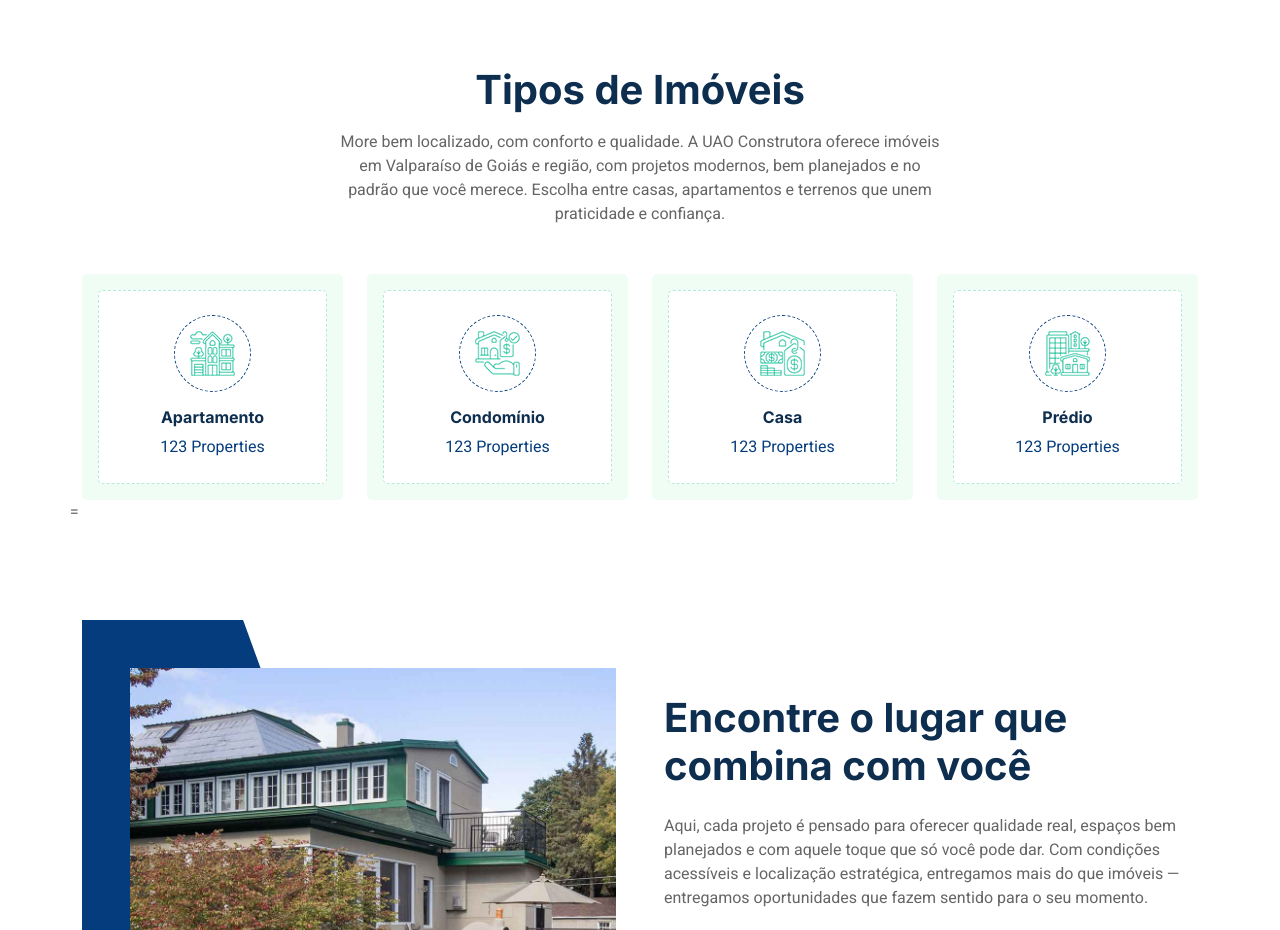
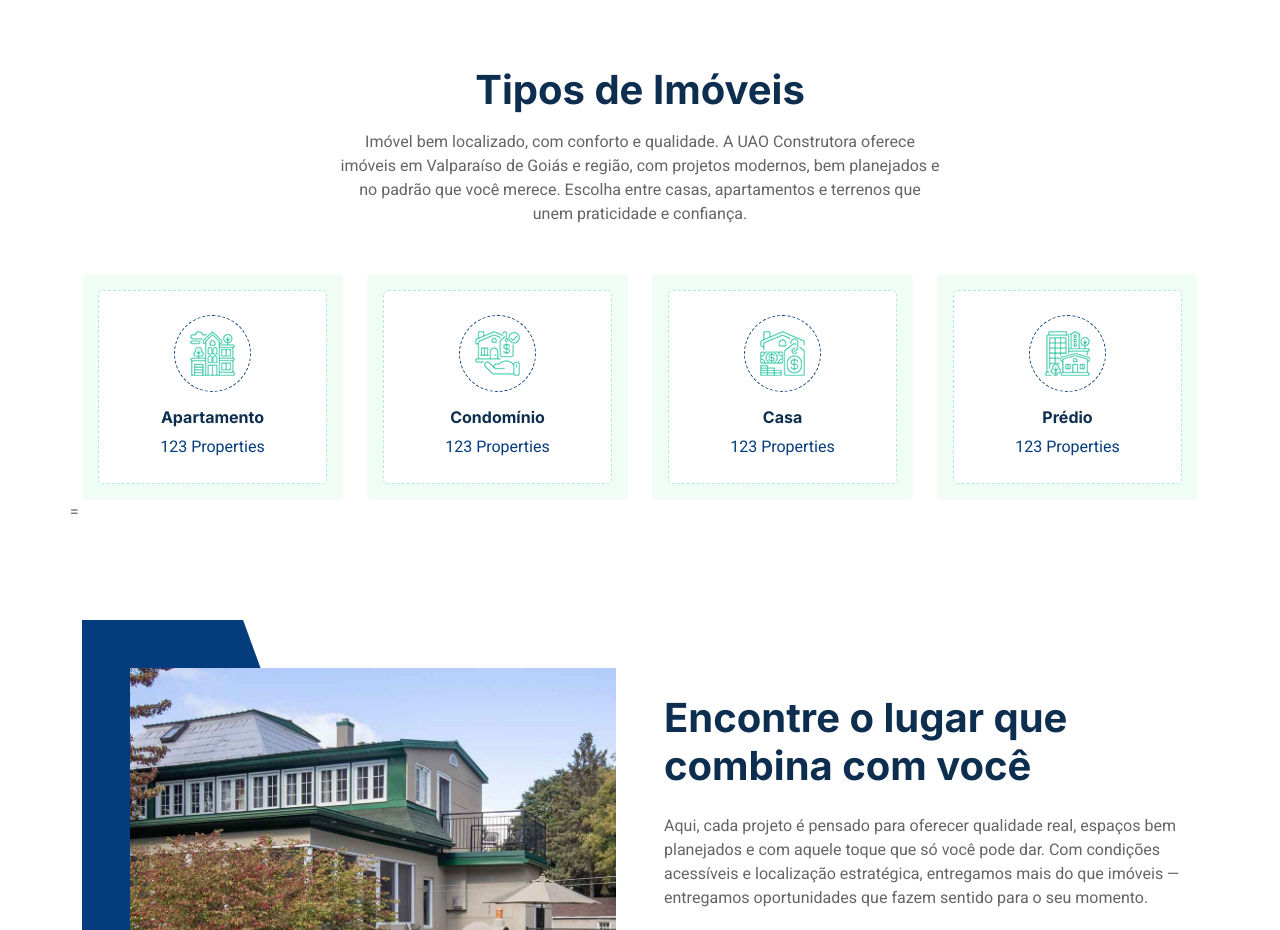
Before and after one commit to torjulio/teste_construtora, a plain HTML site: page index.html in a window 1280 px wide. Shown: the part 780-1710 px from the top of the page. Drawn offline with nearby package versions, Linux system fonts and the light colour scheme.

Commit message:
Update index.html

```diff
--- a/index.html
+++ b/index.html
@@ -108,7 +108,7 @@
             <div class="container">
                 <div class="text-center mx-auto mb-5 wow fadeInUp" data-wow-delay="0.1s" style="max-width: 600px;">
                     <h1 class="mb-3">Tipos de Imóveis</h1>
-                    <p>More bem localizado, com conforto e qualidade. A UAO Construtora oferece imóveis em Valparaíso de Goiás e região, com projetos
+                    <p>Imóvel bem localizado, com conforto e qualidade. A UAO Construtora oferece imóveis em Valparaíso de Goiás e região, com projetos
                         modernos, bem planejados e no padrão que você merece. Escolha entre casas, apartamentos e terrenos que unem praticidade e confiança.</p>
                 </div>
                 <div class="row g-4">
```
